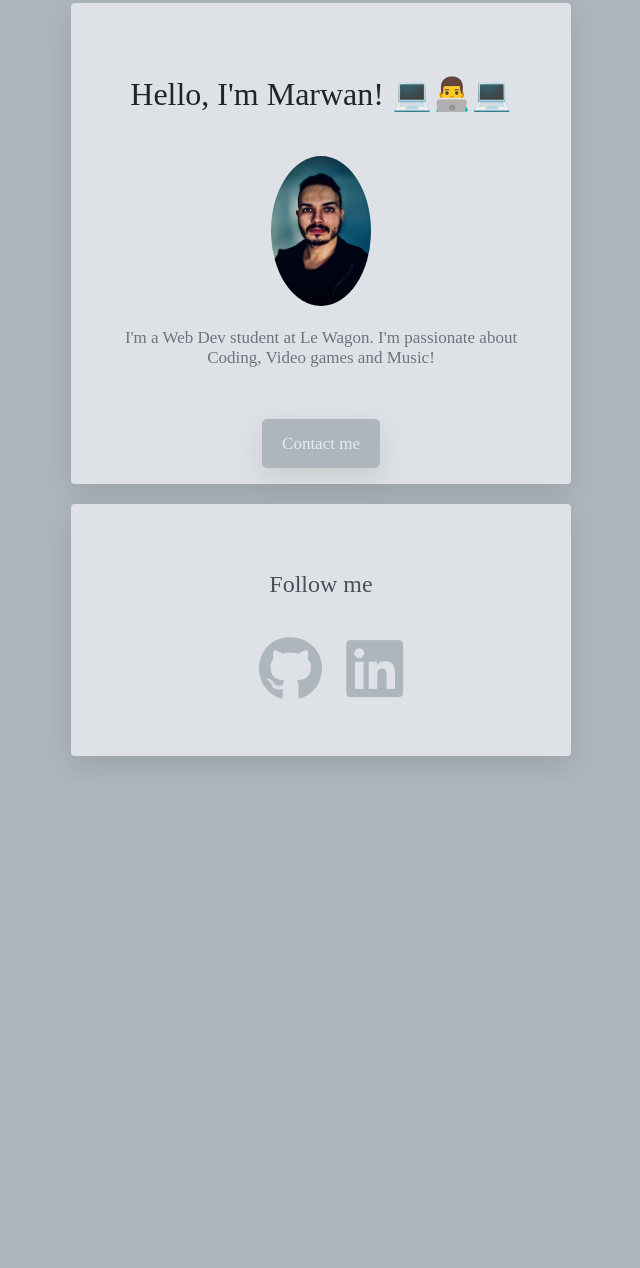
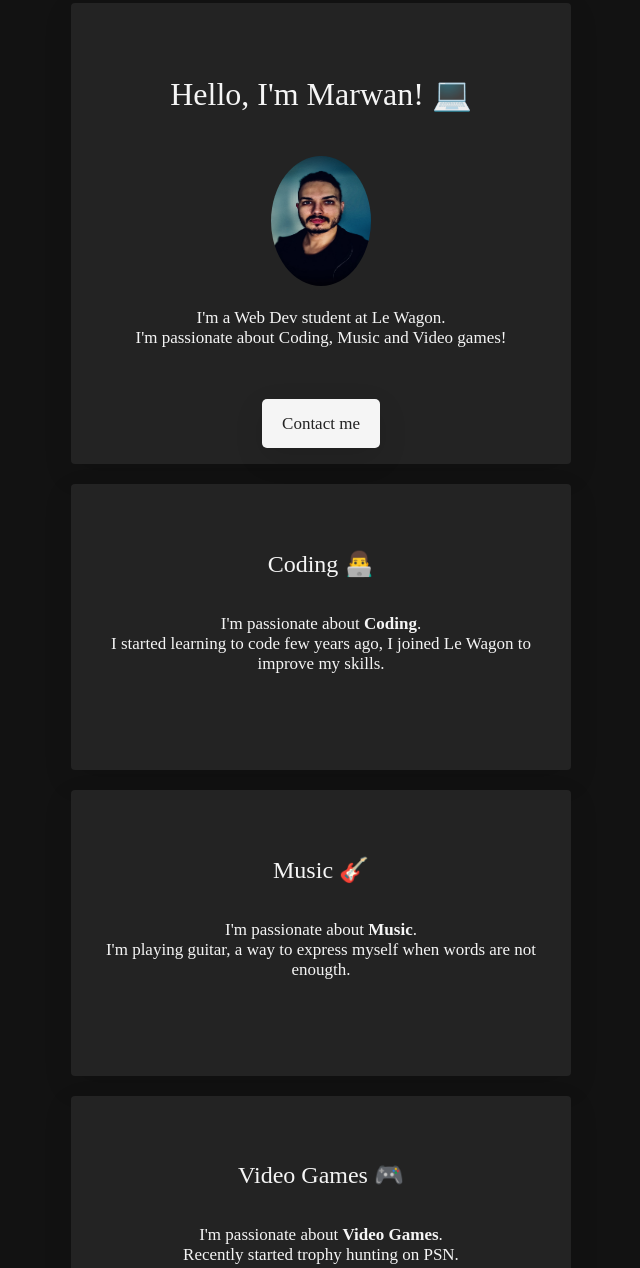
Before and after one commit to MarwanRouissi/profile, a plain HTML site: page index.html in a window 1280 px wide. Shown: the part 17-1285 px from the top of the page, without its empty margins (319-959 px from the left). Before the commit the page ends 800 px from the top, so only its background shows below. Drawn offline with Linux system fonts and the light colour scheme; a web font is replaced by a local one.

Commit message:
added content and style to my page

```diff
--- a/index.html
+++ b/index.html
@@ -12,15 +12,41 @@
 </head>
 <body>
   <div class="container">
-    <div class="card-grey">
-      <h1>Hello, I'm Marwan! 💻👨‍💻💻</h1>
+    <div class="card">
+      <h1>Hello, I'm Marwan! 💻</h1>
       <img class="img-cirlce" src="images/my_picture.jpg" alt="Marwan Rouissi">
-      <p>I'm a Web Dev student at Le Wagon.
-        I'm passionate about Coding, Video games and Music!
+      <p>
+        I'm a Web Dev student at Le Wagon.
+        <br>
+        I'm passionate about Coding, Music and Video games!
       </p>
       <a href="mailto:rouissi-marwan@hotmail.fr" class="btn">Contact me</a>
     </div>
-    <div class="card-grey">
+    <div class="card">
+      <h2>Coding 👨‍💻</h2>
+      <p>
+        I'm passionate about <strong>Coding</strong>.
+        <br>
+        I started learning to code few years ago, I joined Le Wagon to improve my skills.
+      </p>
+    </div>
+    <div class="card">
+      <h2>Music 🎸</h2>
+      <p>
+        I'm passionate about <strong>Music</strong>.
+        <br>
+        I'm playing guitar, a way to express myself when words are not enougth.
+      </p>
+    </div>
+    <div class="card">
+      <h2>Video Games 🎮</h2>
+      <p>
+        I'm passionate about <strong>Video Games</strong>.
+        <br>
+        Recently started trophy hunting on PSN.
+      </p>
+    </div>
+    <div class="card">
       <h2>Follow me</h2>
       <ul class="list-inline">
         <li>
@@ -33,6 +59,11 @@
             <i class="fa-brands fa-linkedin"></i>
           </a>
         </li>
+        <li>
+          <a href="https://www.psthc.fr/profil-psn-Znejnah.htm" target="_blank">
+            <i class="fa-brands fa-playstation"></i>
+          </a>
+        </li>
       </ul>
     </div>
   </div>
--- a/style.css
+++ b/style.css
@@ -1,6 +1,6 @@
 body {
-  background-color: #adb5bd;
-  color: #6c757d;
+  background-color: #121212;
+  color: #F5F5F5;
   font-family: "Jersey 15", serif;
   font-style: normal;
   font-size: 17px;
@@ -14,12 +14,10 @@ h1, h2 {
 }
 h1 {
   font-size: 32px;
-  color: #212529;
 }
 
 h2 {
   font-size: 24px;
-  color: #495057;
 }
 
 p {
@@ -28,16 +26,16 @@ p {
 
 a {
   text-decoration: none;
-  color: #adb5bd;
+  color: #F5F5F5;
 }
 
 a:hover {
-  color: #212529;
+  opacity: 0.6;
 }
 
 .img-cirlce {
   width: 100px;
-  height: 150px;
+  height: 130px;
   border-radius: 50%;
 }
 
@@ -45,8 +43,8 @@ a:hover {
   width: 500px;
   margin: 0 auto;
 }
-.card-grey {
-  background-color: #dee2e6;
+.card {
+  background-color: #232323;
   padding: 30px;
   box-shadow: 0px 10px 30px rgba(0, 0, 0, 0.1);
   border-radius: 4px;
@@ -55,8 +53,8 @@ a:hover {
 }
 
 .btn {
-  background-color: #adb5bd;
-  color: #e9ecef;
+  background-color: #F5F5F5;
+  color: #232323;
   padding: 15px 20px;
   border-radius: 5px;
   box-shadow: 0px 10px 30px rgba(0, 0, 0, 0.1);
@@ -70,8 +68,7 @@ a:hover {
 }
 
 .btn:hover {
-  background-color: #212529;
-  color: #f8f9fa;
+  opacity: 0.7;
 }
 
 
```
